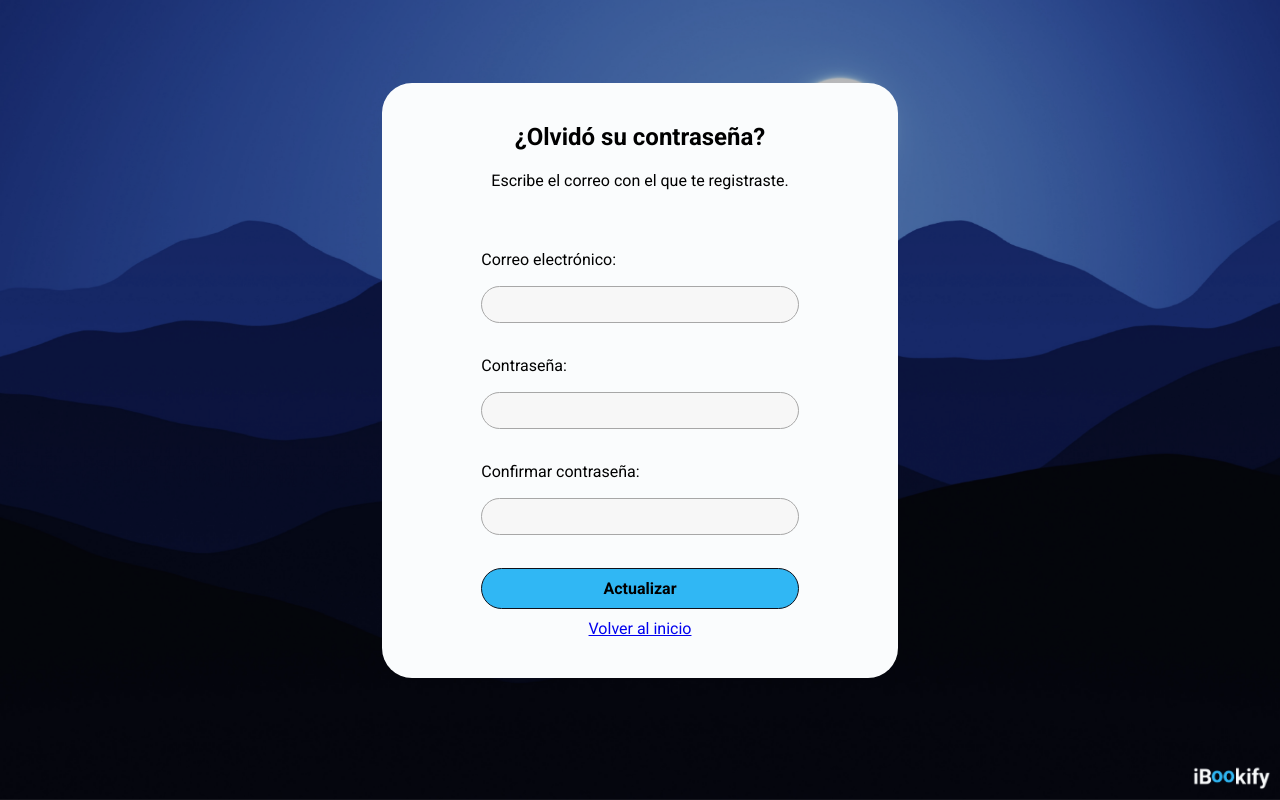
After one commit to JPMG2599/ProyectoMongoDB, a Flask app: page /cambiar-contrasena in a window 1280 px wide. The commit adds this page. Run offline with Flask 3, Linux system fonts and the light colour scheme; some libraries are stand-ins or nearby versions.

Commit message:
Avance JP

```diff
--- a/app/MongoQueries.py
+++ b/app/MongoQueries.py
@@ -51,6 +51,12 @@ def getUserByEmail(email):
     except:
         results = []
     return results
+
+def updateUserByMail(email, data):
+    try:
+        UserCollection.find_one_and_update({'correo_electronico': email}, {'$set': data})
+    except:
+        print("Error!")
 
 def getProfilePic(data):
     return data[0]['fotoPerfil']
--- a/app/routes.py
+++ b/app/routes.py
@@ -5,7 +5,7 @@
 # Imports
 import json
 from flask import Blueprint, render_template, request, session, redirect, url_for
-from .MongoQueries import isUser, getUsers, inserOneUser, getProfilePic, getUserByEmail, getBooks, getRole, insertBook, getBookByID, insertReserve,getNextID,insertRate, getBookByTitle, getRateByUser, deleteBookById, updateBookByID
+from .MongoQueries import isUser, updateUserByMail, getUsers, inserOneUser, getProfilePic, getUserByEmail, getBooks, getRole, insertBook, getBookByID, insertReserve,getNextID,insertRate, getBookByTitle, getRateByUser, deleteBookById, updateBookByID
 
 # Create a Blueprint object
 bp = Blueprint("main", __name__)
@@ -56,6 +56,24 @@ def createAccount():
         inserOneUser(data)
         return redirect(url_for("main.login"))
     return render_template("create-account.html")
+
+@bp.route("/cambiar-contrasena", methods=['GET', 'POST'])
+def forgotPassword():#COMPARANDO CON CREATE ACCOUNT
+# Autenticación de usuario
+    if request.method == 'POST':
+        # Se obtiene los datos segun el name del input
+        email = request.form['email']
+        user = getUserByEmail(email)
+
+        if user:
+            data ={
+                'contrasena': request.form['password']
+            }# Se actualiza los datos
+            updateUserByMail(email, data)
+        else:
+            return redirect(url_for("main.login"))
+    # Sino, solo se muestra la página
+    return render_template("change-password.html")
 
 @bp.route("/inicio")
 def dashboard():
--- /dev/null
+++ b/app/templates/change-password.html
@@ -0,0 +1,34 @@
+{% extends "index.html" %} {% block content %}
+
+<div class="login-content">
+  <div class="login-header">
+    <h2>¿Olvidó su contraseña?</h2>
+    <p>
+      Escribe el correo con el que te registraste.
+
+    </p>
+  </div>
+
+  <form id="register-form" method="POST" action="{{ url_for('main.forgotPassword') }}">
+    <div class="form-input-container current">
+      <label for="email">Correo electrónico:</label>
+      <input type="email" name="email" id="email" autocomplete="off" required />
+    </div>
+
+    <div class="form-input-container current">
+      <label for="password">Contraseña:</label>
+      <input type="password" name="password" id="password" autocomplete="off" />
+    </div>
+
+    <div class="form-input-container current">
+      <label for="confirmPassword">Confirmar contraseña:</label>
+      <input type="password" name="confirmPassword" id="confirmPassword" autocomplete="off" />
+    </div>
+
+    <input id="forgotPassword" class="submitData" type="submit" value="Actualizar" style=" justify-content: center;"/>
+
+    <a id="goBack" href="{{ url_for('main.login') }}" class="create-account"  >Volver al inicio</a>
+  </form>
+</div>
+
+{% endblock %}
--- a/app/templates/login.html
+++ b/app/templates/login.html
@@ -20,7 +20,7 @@
       <input type="password" name="password" id="password" required autocomplete="off" />
     </div>
 
-    <a href="#" class="forgot-password">¿Olvidó la contraseña?</a>
+    <a href="{{ url_for('main.forgotPassword') }}" class="forgot-password">¿Olvidó la contraseña?</a>
 
     <input type="submit" value="Iniciar Sesión" />
 
```
